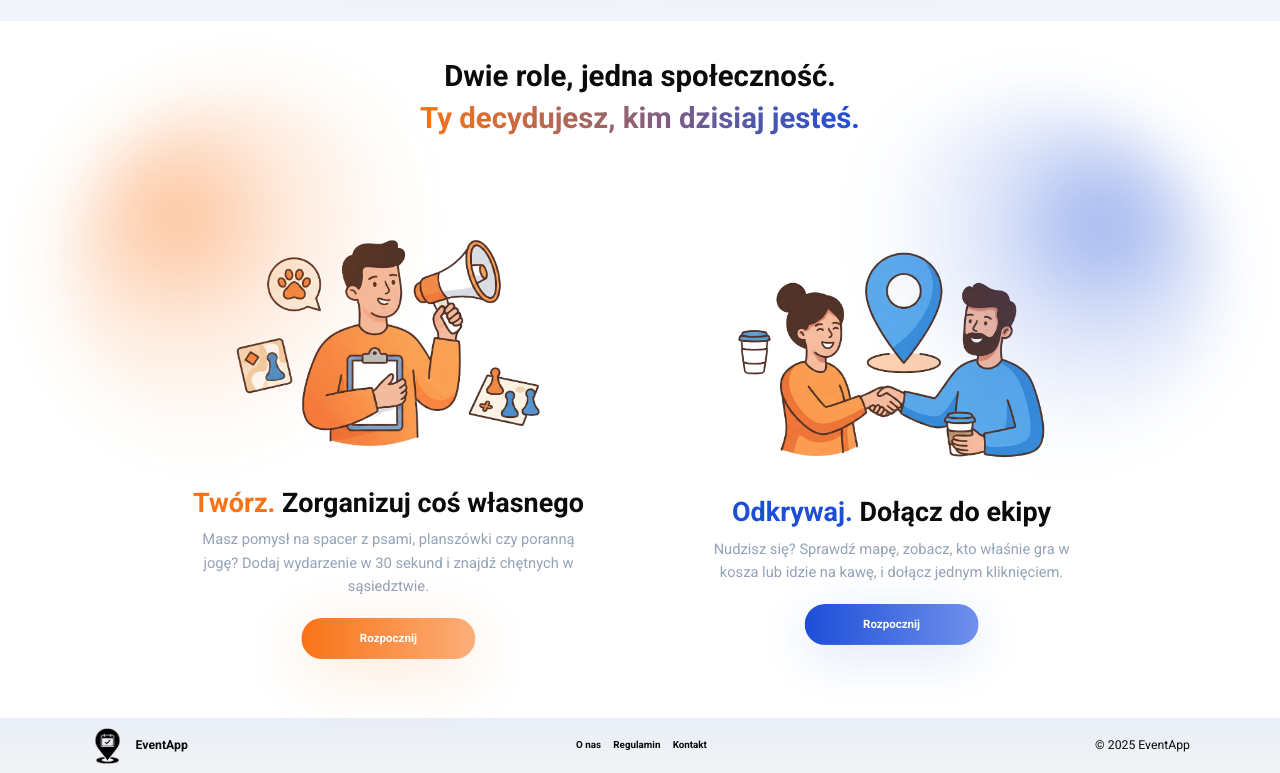
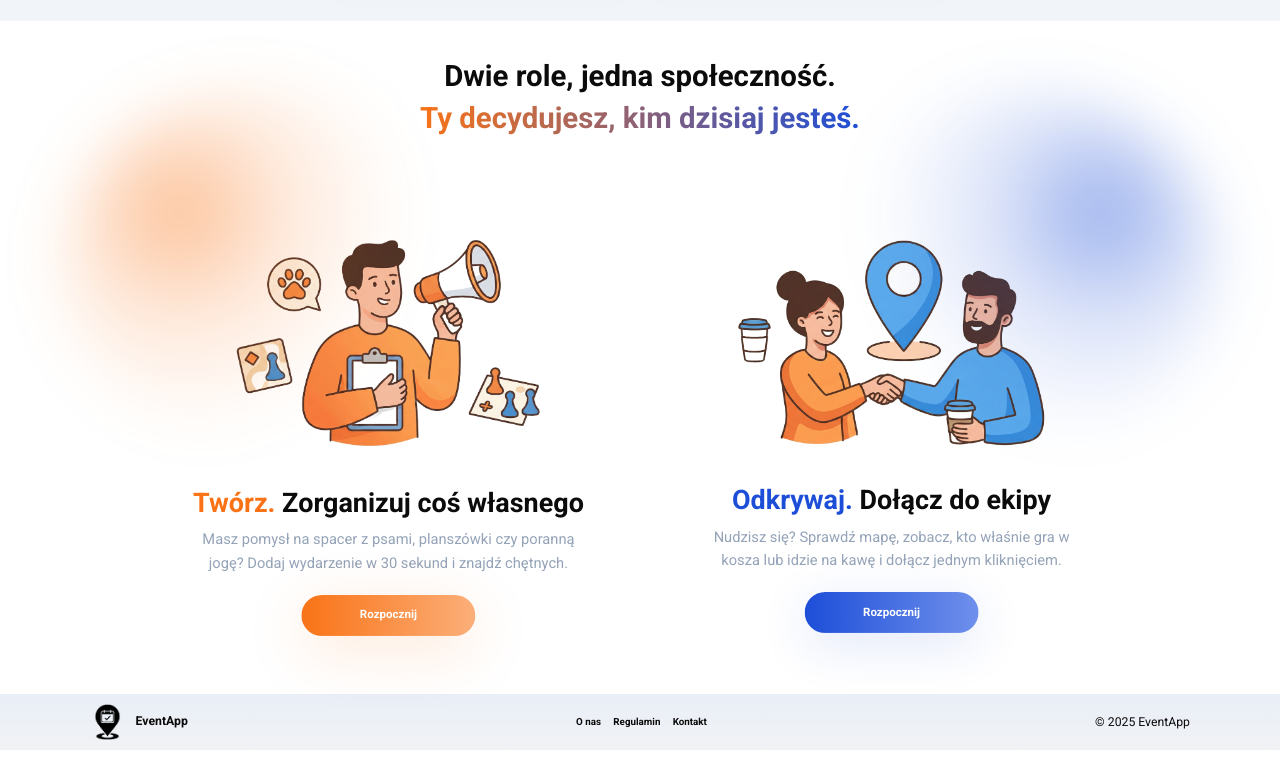
Before and after one commit to Co0ki31k/EventApp, a PHP site: page /Projekt/ in a window 1280 px wide. Shown: the part 1412-2185 px from the top of the page. After the commit the page ends 2162 px from the top, so only its background shows below. Run offline with PHP 8.4, Linux system fonts and the light colour scheme.

Commit message:
Dropbne poprawki w landingPage

```diff
--- a/src/Views/guest/landing.php
+++ b/src/Views/guest/landing.php
@@ -60,7 +60,7 @@
 				<div class="role-card orange">
 					<div class="role-content">
 						<div class="role-title"><span class="role-title-orange">Twórz.</span> Zorganizuj coś własnego</div>
-						<div class="role-desc">Masz pomysł na spacer z psami, planszówki czy poranną jogę? Dodaj wydarzenie w 30 sekund i znajdź chętnych w sąsiedztwie.</div>
+						<div class="role-desc">Masz pomysł na spacer z psami, planszówki czy poranną jogę? Dodaj wydarzenie w 30 sekund i znajdź chętnych.</div>
 						<div class="role-cta">
 							<a class="role-btn" href="/register">Rozpocznij</a>
 						</div>
@@ -75,7 +75,7 @@
 				<div class="role-card blue">
 					<div class="role-content">
 						<div class="role-title"><span class="role-title-blue">Odkrywaj.</span> Dołącz do ekipy</div>
-						<div class="role-desc">Nudzisz się? Sprawdź mapę, zobacz, kto właśnie gra w kosza lub idzie na kawę, i dołącz jednym kliknięciem.</div>
+						<div class="role-desc">Nudzisz się? Sprawdź mapę, zobacz, kto właśnie gra w kosza lub idzie na kawę i dołącz jednym kliknięciem.</div>
 						<div class="role-cta">
 							<a class="role-btn" href="/register">Rozpocznij</a>
 						</div>
--- a/src/Views/partials/auth/login_form.php
+++ b/src/Views/partials/auth/login_form.php
@@ -19,7 +19,7 @@
       <label for="email">E‑mail</label>
       <input id="email" name="email" type="email" value="<?= isset($old['email']) ? htmlspecialchars($old['email']) : '' ?>" required autofocus>
       <?php if (isset($errors['email'])): ?>
-        <span class="error-text" style="color: #e53e3e; font-size: 0.875rem; display: block; margin-top: 0.5rem;"><?= htmlspecialchars($errors['email']) ?></span>
+        <span class="error-text" style="color: #e53e3e; font-size: 1.2rem; display: block; margin-top: 0.5rem;"><?= htmlspecialchars($errors['email']) ?></span>
       <?php endif; ?>
     </div>
 
@@ -32,10 +32,10 @@
         </button>
       </div>
       <?php if (isset($errors['password'])): ?>
-        <span class="error-text" style="color: #e53e3e; font-size: 0.875rem; display: block; margin-top: 0.5rem;"><?= htmlspecialchars($errors['password']) ?></span>
+        <span class="error-text" style="color: #e53e3e; font-size: 1.2rem; display: block; margin-top: 0.5rem;"><?= htmlspecialchars($errors['password']) ?></span>
       <?php endif; ?>
       <?php if (isset($errors['general'])): ?>
-        <span class="error-text" style="color: #e53e3e; font-size: 0.875rem; display: block; margin-top: 0.5rem; font-weight: 600;"><?= htmlspecialchars($errors['general']) ?></span>
+        <span class="error-text" style="color: #e53e3e; font-size: 1.2rem; display: block; margin-top: 0.5rem; font-weight: 600;"><?= htmlspecialchars($errors['general']) ?></span>
       <?php endif; ?>
     </div>
 
--- a/src/Views/partials/auth/register_form.php
+++ b/src/Views/partials/auth/register_form.php
@@ -7,7 +7,7 @@
       <label for="username">Nazwa użytkownika</label>
       <input id="username" name="username" type="text" value="<?= isset($old['username']) ? Security::escape($old['username']) : '' ?>" maxlength="50" required>
       <?php if (isset($errors['username'])): ?>
-        <span class="error-text" style="color: #e53e3e; font-size: 0.875rem;"><?= Security::escape($errors['username']) ?></span>
+        <span class="error-text" style="color: #e53e3e; font-size: 1.2rem;"><?= Security::escape($errors['username']) ?></span>
       <?php endif; ?>
     </div>
 
@@ -15,7 +15,7 @@
       <label for="email">E‑mail</label>
       <input id="email" name="email" type="email" value="<?= isset($old['email']) ? Security::escape($old['email']) : '' ?>" required>
       <?php if (isset($errors['email'])): ?>
-        <span class="error-text" style="color: #e53e3e; font-size: 0.875rem;"><?= Security::escape($errors['email']) ?></span>
+        <span class="error-text" style="color: #e53e3e; font-size: 1.2rem;"><?= Security::escape($errors['email']) ?></span>
       <?php endif; ?>
     </div>
 
@@ -28,7 +28,7 @@
         </button>
       </div>
       <?php if (isset($errors['password'])): ?>
-        <span class="error-text" style="color: #e53e3e; font-size: 0.875rem; display: block; margin-top: 0.5rem;"><?= Security::escape($errors['password']) ?></span>
+        <span class="error-text" style="color: #e53e3e; font-size: 1.2rem; display: block; margin-top: 0.5rem;"><?= Security::escape($errors['password']) ?></span>
       <?php endif; ?>
       <div class="password-checklist">
         <div class="checklist-item password-strength" data-rule="strength">
```
Also changed, not shown: public/assets/css/main.css, public/assets/css/main.min.css, public/assets/js/map/map-init.js, public/assets/scss/_auth_forms.scss, public/assets/scss/_interests_forms.scss, 2 other files.
